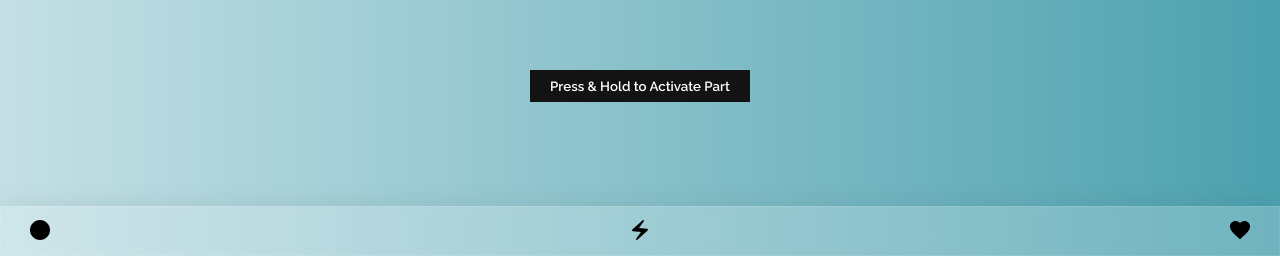
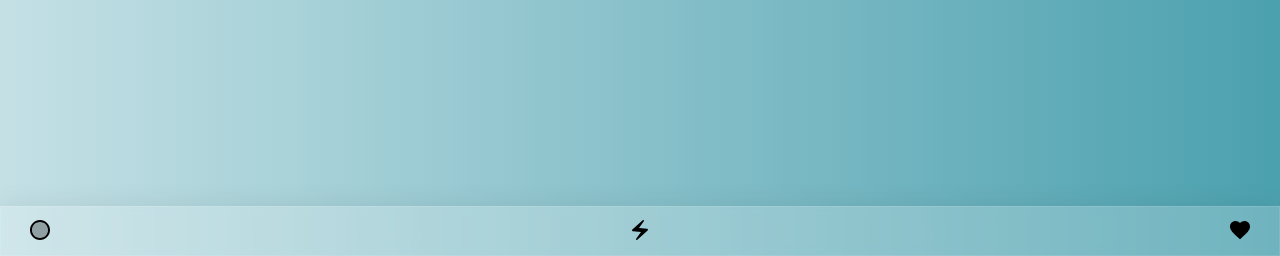
Before and after one commit to babekizulu/liiightwave-app, a React (Create React App) app: page / in a window 1280 px wide. Both pictures are taken after a click on the button 40 px from the left and 775 px from the top of the page. Shown: the part 544-800 px from the top of the page. Built offline with nearby package versions, Linux system fonts and the light colour scheme; a web font is replaced by a local one.

Commit message:
Issues: Scroll offset function not working, nav icon for Parts Widget not functional yet

```diff
--- a/public/index.html
+++ b/public/index.html
@@ -4,7 +4,7 @@
 <head>
     <meta charset="utf-8" />
     <link rel="icon" href="%PUBLIC_URL%/favicon.ico" />
-    <meta name="viewport" content="width=device-width, initial-scale=1" />
+    <meta name="viewport" content="width=device-width, initial-scale=1, maximum-scale=1, user-scalable=no" />
     <meta name="theme-color" content="#000000" />
     <meta name="description" content="Web site created using create-react-app" />
     <link rel="apple-touch-icon" href="%PUBLIC_URL%/logo192.png" />
--- a/src/components/App.js
+++ b/src/components/App.js
@@ -17,7 +17,16 @@ class App extends Component {
     constructor(props) {
         super(props);
 
-        this.state = { modelActive: false, soundscape: new Audio(Soundscape1), soundPart1: new Audio(SoundPart1), soundPart2: new Audio(SoundPart2),  soundscapePlaying: false, activePage: 'model' };
+        this.state = {
+            modelActive: false,
+            soundscape: new Audio(Soundscape1),
+            soundPart1: new Audio(SoundPart1),
+            soundPart2: new Audio(SoundPart2),
+            soundscapePlaying: false,
+            activePage: 'model',
+            scrollPosition: null,
+            height: null
+        };
         this.modelRef = createRef();
         this.engineRef = createRef();
         this.crewModRef = createRef();
@@ -138,16 +147,18 @@ class App extends Component {
                 <PartsWidget
                     engineRef={this.engineRef}
                     crewModRef={this.crewModRef}
-                    activatePart1={this.activatePart1}
-                    activatePart2={this.activatePart2}
-                    deactivatePart1={this.deactivatePart1}
-                    deactivatePart2={this.deactivatePart2}
+                    handleScroll={this.handleScroll}
                 />
             );
         };
     };
 
+    handleScroll = e => {
+        console.log(e);
+    }
+
     render() {
+        const {scrollPosition, height} = this.state;
         return (
             <div className='app-container'>
                 <Header />
@@ -160,6 +171,14 @@ class App extends Component {
                     navModel={this.navModel}
                     navEmpath={this.navEmpath}
                     navParts={this.navParts}
+                    activatePart1={this.activatePart1}
+                    activatePart2={this.activatePart2}
+                    deactivatePart1={this.deactivatePart1}
+                    deactivatePart2={this.deactivatePart2}
+                    engineRef={this.engineRef}
+                    crewModRef={this.crewModRef}
+                    scrollPosition={scrollPosition}
+                    height={height}
                 />
             </div>
         );
--- a/src/components/Navigation.js
+++ b/src/components/Navigation.js
@@ -1,14 +1,34 @@
+//libraries
 import {React, Component} from "react";
+//Icons
 import ElectricBolt from '@mui/icons-material/ElectricBolt';
-import { Favorite, Circle } from "@mui/icons-material";
+import { Favorite, CircleTwoTone } from "@mui/icons-material";
+
 
 class Navigation extends Component {
+    activateCurrent = () => {
+        const {activatePart1, activatePart2, engineRef, crewModRef, scrollPosition, height} = this.props;
+        console.log('Activate Current');
+    }
+
+    deactivateCurrent = () => {
+        const {deactivatePart1, deactivatePart2, engineRef, crewModRef, scrollPosition, height} = this.props;
+        console.log('Deactivate Current');
+    }
+
     render() {
         const {activateModel, deactivateModel, navEmpath, navModel, navParts} = this.props;
         return (
             <div className="navigation-container">
-                <button className='circle-btn'>
-                    <Circle className='circle' onClick={() => navParts()}/>
+                <button
+                    className='circle-btn'
+                    onMouseDown={this.activateCurrent}
+                    onMouseUp={this.deactivateCurrent}
+                    onTouchStart={this.activateCurrent}
+                    onTouchEnd={this.deactivateCurrent}
+                    onClick={() => navParts()}
+                >
+                    <CircleTwoTone className='circle'/>
                 </button>
                 <button
                     className='bolt-play'
--- a/src/components/PartsWidget.js
+++ b/src/components/PartsWidget.js
@@ -5,32 +5,14 @@ import CrewModule from './CrewModule';
 
 class PartsWidget extends Component {
     render() {
-        const {engineRef, crewModRef, activatePart1, activatePart2, deactivatePart1, deactivatePart2} = this.props;
+        const {engineRef, crewModRef, handleScroll} = this.props;
         return (
-            <div className='parts-container'>
+            <div className='parts-container' onScroll={handleScroll}>
                 <div className="part-box">
                     <Engines engineRef={engineRef}/>
-                    <button
-                        className="activate-part-btn"
-                        onMouseDown={() => activatePart1()}
-                        onMouseUp={() => deactivatePart1()}
-                        onTouchStart={() => activatePart1()}
-                        onTouchEnd={() => deactivatePart1()}
-                    >
-                        Press & Hold to Activate Part
-                    </button>
                 </div>
                 <div className="part-box">
                     <CrewModule crewModRef={crewModRef}/>
-                    <button
-                        className="activate-part-btn"
-                        onMouseDown={() => activatePart2()}
-                        onMouseUp={() => deactivatePart2()}
-                        onTouchStart={() => activatePart2()}
-                        onTouchEnd={() => deactivatePart2()}
-                    >
-                        Press & Hold to Activate Part
-                    </button>
                 </div>
             </div>
         );
--- a/src/scss/App.scss
+++ b/src/scss/App.scss
@@ -8,6 +8,11 @@
 * {
     margin: 0;
     padding: 0;
+}
+
+html,
+body {
+    overflow-x: hidden;
 }
 
 body {
--- a/src/scss/_mobile.scss
+++ b/src/scss/_mobile.scss
@@ -1,3 +1,4 @@
+@import 'utils';
 @media screen and (max-width: 390px) {
     .app-container {
         width: 390px;
@@ -25,3 +26,29 @@
         width: 20em;
     }
 }
+
+@media screen and (max-height: 667px) {
+    .question-box {
+        padding: 0 40px;
+    }
+    .question {
+        font-size: 0.9rem;
+    }
+}
+
+@media screen and (max-width: 375px) {
+    .app-container {
+        width: 375px;
+        height: 667px;
+    }
+    .model-box {
+        width: 15em;
+    }
+    .part-box {
+        width: 15em;
+    }
+    .question {
+        font-family: $ral;
+        line-height: 20px;
+    }
+}
```
